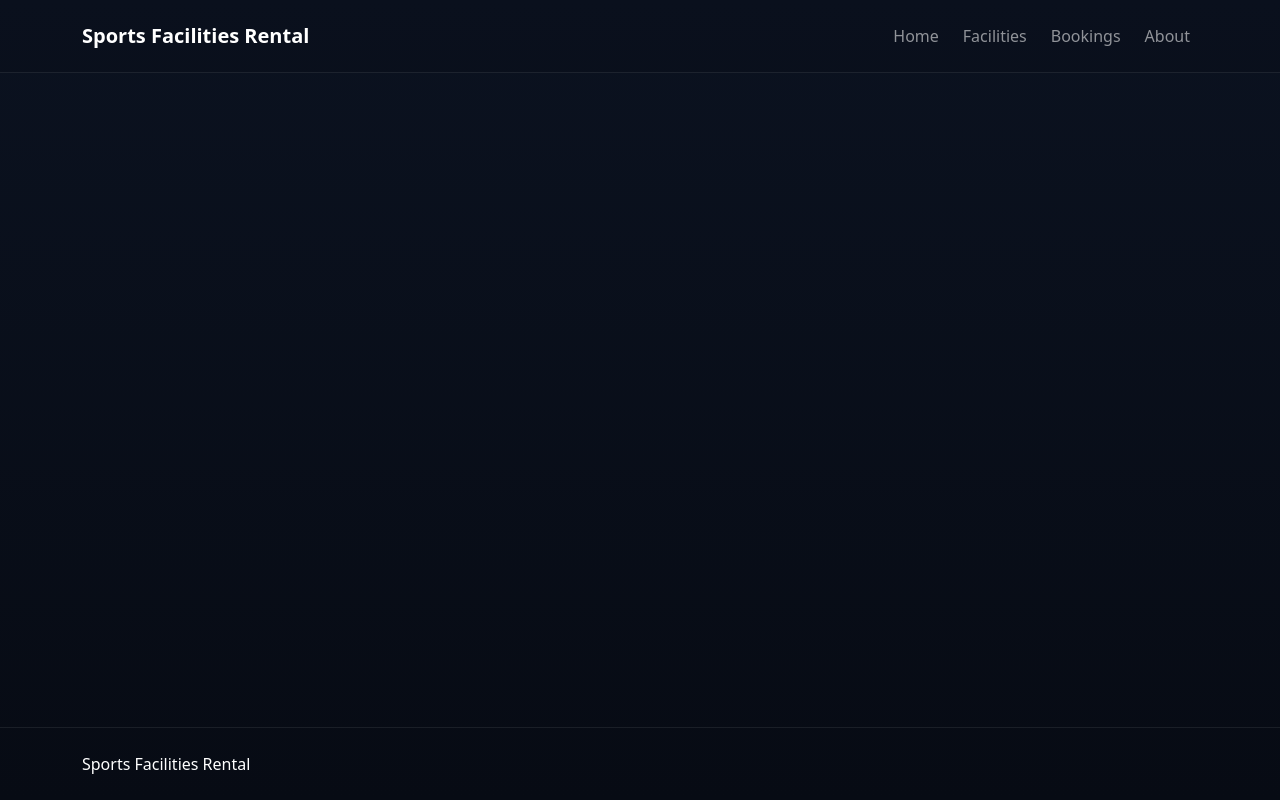
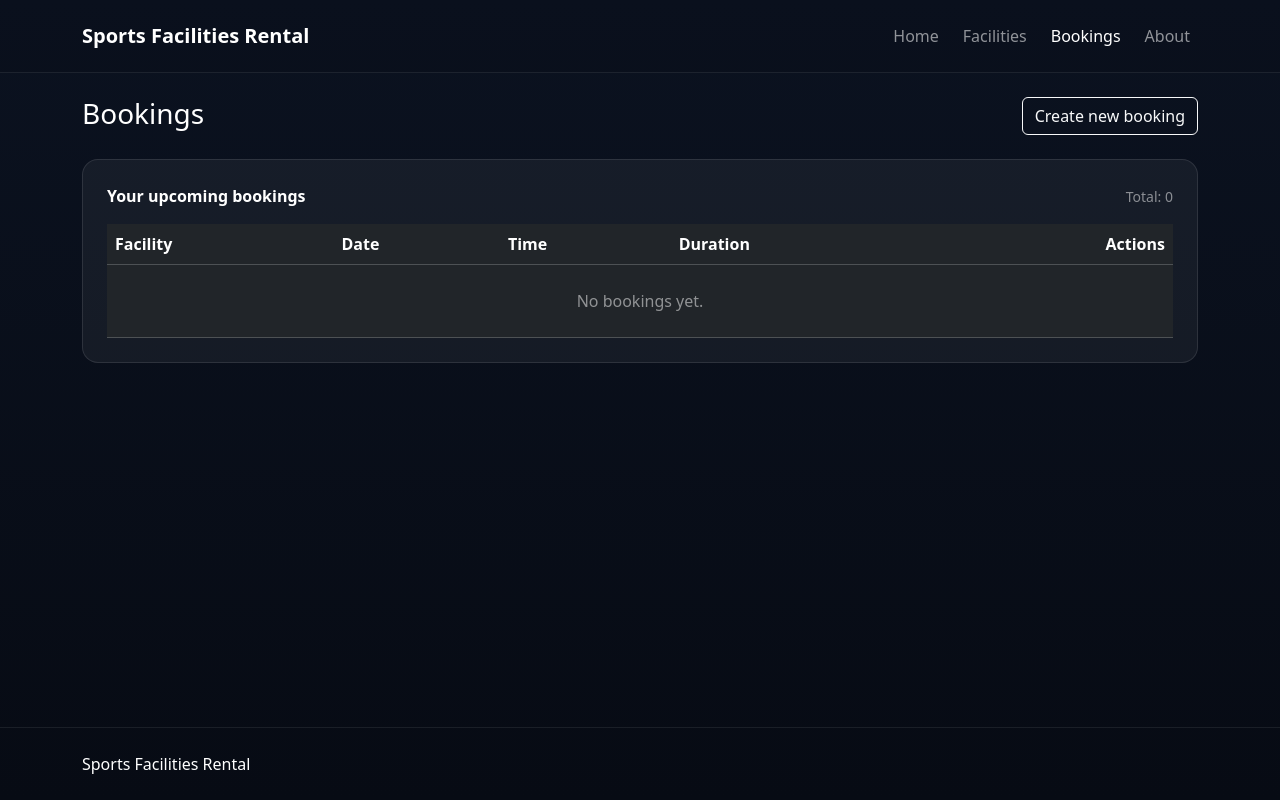
Before and after one commit to Kanoel7/SportsFacilityRental, a Vue app: page /bookings in a window 1280 px wide. Built offline with nearby package versions, Linux system fonts and the light colour scheme.

Commit message:
BookingTable, BookingsView and NotFoundView were added

```diff
--- /dev/null
+++ b/src/components/BookingTable.vue
@@ -0,0 +1,61 @@
+<template>
+  <div class="table-responsive">
+    <table class="table table-dark align-middle mb-0">
+      <thead>
+        <tr>
+          <th>Facility</th>
+          <th>Date</th>
+          <th>Time</th>
+          <th>Duration</th>
+          <th class="text-end">Actions</th>
+        </tr>
+      </thead>
+      <tbody>
+        <tr v-for="b in bookings" :key="b.id">
+          <td>
+            <div class="fw-semibold">{{ resolveFacilityName(b.facilityId) }}</div>
+            <div class="small text-white-50">#{{ b.facilityId }}</div>
+          </td>
+          <td>{{ b.date }}</td>
+          <td>{{ b.time }}</td>
+          <td>{{ b.durationHours }} hour(s)</td>
+          <td class="text-end">
+            <BaseButton variant="danger" outline size="sm" @click="$emit('remove', b.id)">
+              Cancel
+            </BaseButton>
+          </td>
+        </tr>
+        <tr v-if="!bookings.length">
+          <td colspan="5" class="text-center text-white-50 py-4">No bookings yet.</td>
+        </tr>
+      </tbody>
+    </table>
+  </div>
+</template>
+
+<script>
+import BaseButton from '@/components/BaseButton.vue'
+
+export default {
+  name: 'BookingTable',
+  components: {
+    BaseButton,
+  },
+  emits: ['remove'],
+  props: {
+    bookings: {
+      type: Array,
+      required: true,
+    },
+    facilitiesById: {
+      type: Object,
+      required: true,
+    },
+  },
+  methods: {
+    resolveFacilityName(facilityId) {
+      return this.facilitiesById[facilityId]?.name || 'Unknown facility'
+    },
+  },
+}
+</script>
--- a/src/router/index.js
+++ b/src/router/index.js
@@ -3,6 +3,8 @@ import HomeView from '@/views/HomeView.vue'
 import FacilitiesListView from '@/views/FacilitiesListView.vue'
 import FacilityDetailView from '@/views/FacilityDetailView.vue'
 import AboutView from '@/views/AboutView.vue'
+import BookingsView from '@/views/BookingsView.vue'
+import NotFoundView from '@/views/NotFoundView.vue'
 const router = createRouter({
   history: createWebHistory(import.meta.env.BASE_URL),
   routes: [
@@ -27,6 +29,16 @@ const router = createRouter({
       component: FacilityDetailView,
       props: true,
     },
+    {
+      path: '/bookings',
+      name: 'bookings',
+      component: BookingsView,
+    },
+    {
+      path: '/:pathMatch(.*)*',
+      name: 'not-found',
+      component: NotFoundView,
+    },
   ],
 })
 
--- /dev/null
+++ b/src/views/BookingsView.vue
@@ -0,0 +1,61 @@
+<template>
+  <div>
+    <div class="d-flex flex-column flex-md-row align-items-md-end justify-content-between gap-3 mb-4">
+      <div>
+        <h1 class="h3 text-white mb-1">Bookings</h1>
+      </div>
+      <div class="d-flex flex-wrap gap-2">
+        <RouterLink to="/facilities" class="btn btn-outline-light">Create new booking</RouterLink>
+        <BaseButton v-if="bookingsStore.total" variant="danger" outline @click="clearAll">
+          Clear all
+        </BaseButton>
+      </div>
+    </div>
+
+    <div class="p-4 rounded-4 sfr-card text-white">
+      <div class="d-flex flex-column flex-md-row align-items-md-center justify-content-between gap-2 mb-3">
+        <div class="fw-semibold">Your upcoming bookings</div>
+        <div class="small text-white-50">Total: {{ bookingsStore.total }}</div>
+      </div>
+
+      <BookingTable :bookings="bookingsStore.upcoming" :facilitiesById="facilitiesById" @remove="remove" />
+    </div>
+  </div>
+</template>s
+
+<script>
+import BaseButton from '@/components/BaseButton.vue'
+import BookingTable from '@/components/BookingTable.vue'
+import { useBookingsStore } from '@/stores/bookings'
+import { useFacilitiesStore } from '@/stores/facilities'
+
+export default {
+  name: 'BookingsView',
+  components: {
+    BaseButton,
+    BookingTable,
+  },
+  data() {
+    return {
+      bookingsStore: useBookingsStore(),
+      facilitiesStore: useFacilitiesStore(),
+    }
+  },
+  computed: {
+    facilitiesById() {
+      return Object.fromEntries(this.facilitiesStore.facilities.map((f) => [f.id, f]))
+    },
+  },
+  created() {
+    this.bookingsStore.loadBookings()
+  },
+  methods: {
+    remove(bookingId) {
+      this.bookingsStore.removeBooking(bookingId)
+    },
+    clearAll() {
+      this.bookingsStore.clearAll()
+    },
+  },
+}
+</script>
--- /dev/null
+++ b/src/views/NotFoundView.vue
@@ -0,0 +1,13 @@
+<template>
+  <div class="p-4 rounded-4 sfr-card text-white">
+    <div class="fw-semibold">Page not found</div>
+    <div class="text-white-50 mb-3">The page you requested does not exist.</div>
+    <RouterLink to="/" class="btn btn-outline-light">Go home</RouterLink>
+  </div>
+</template>
+
+<script>
+export default {
+  name: 'NotFoundView',
+}
+</script>
```
